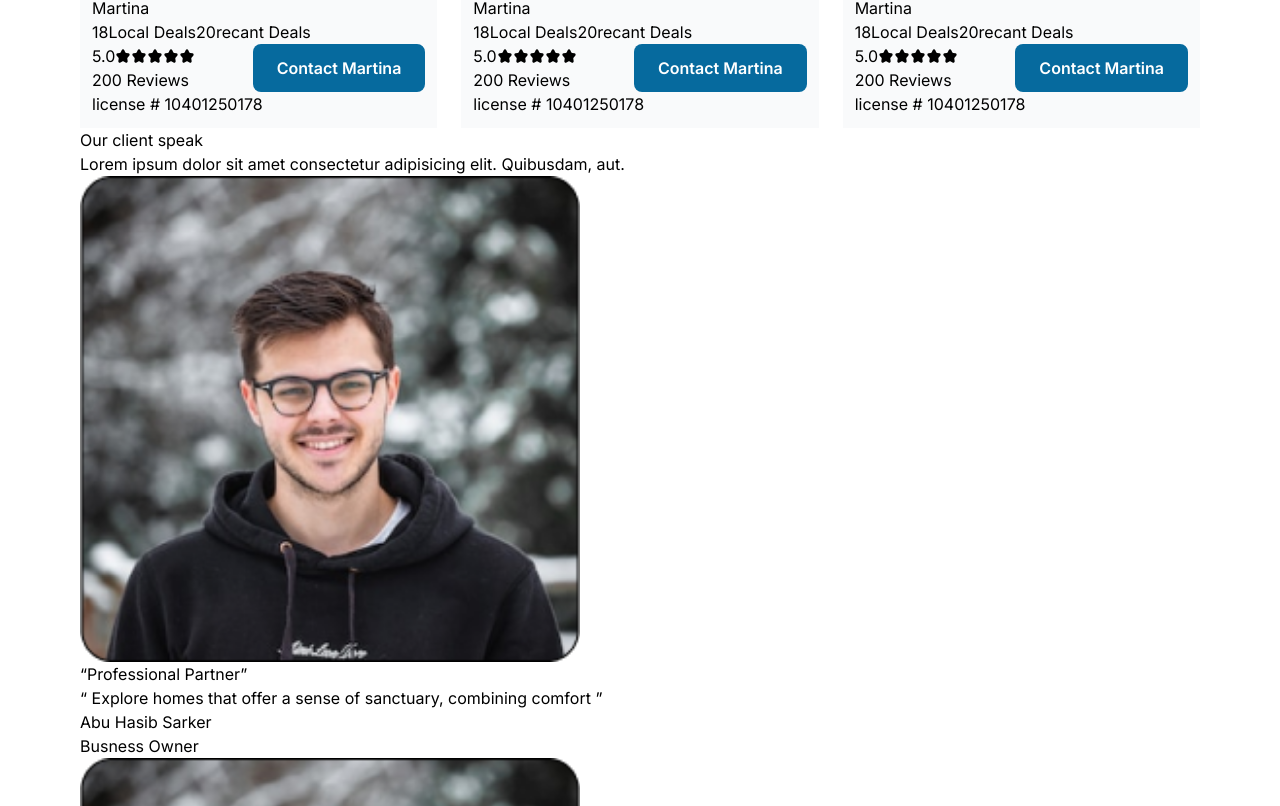
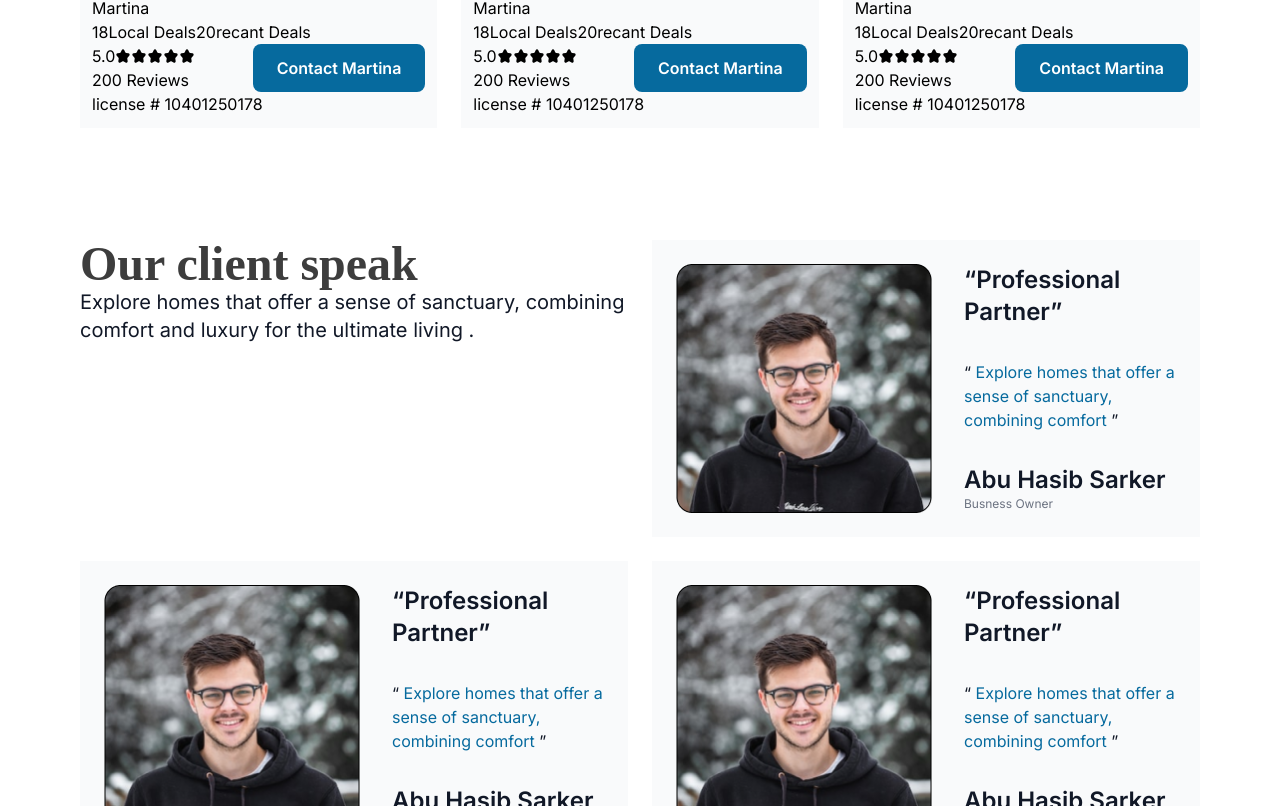
Before and after one commit to hasib9-99/rental, a Next.js app: page / in a window 1280 px wide. Shown: the part 3234-4040 px from the top of the page. Built offline with nearby package versions, Linux system fonts and the light colour scheme.

Commit message:
our client

```diff
--- a/src/app/page.tsx
+++ b/src/app/page.tsx
@@ -147,22 +147,22 @@ export default function Home() {
       </section>
 
 
-      <section>
+      <section className="grid sm:grid-cols-1 md:grid-cols-2 pt-28 gap-6 rounded-lg">
         <div>
-          <h2>Our client speak</h2>
-          <p>Lorem ipsum dolor sit amet consectetur adipisicing elit. Quibusdam, aut.</p>
+          <h2 className="sub-title">Our client speak</h2>
+          <p className="text-xl text-gray-900">Explore homes that offer a sense of sanctuary, combining comfort and luxury for the ultimate living .</p>
         </div>
         {
           ['client.png', 'client.png', 'client.png'].map((item: any, i: number) => {
             return (
-              <div key={i}>
-                <Image src={`/assets/images/${item}`} width={500} height={500} alt="client image" />
-                <div>
-                  <h4>“Professional Partner”</h4>
-                  <p><span>“</span> Explore homes that offer a sense of sanctuary, combining comfort <span>”</span></p>
+              <div key={i} className="bg-gray-50 p-6 flex gap-8">
+                <Image  src={`/assets/images/${item}`} width={256} height={250} alt="client image" />
+                <div className="flex flex-col gap-8">
+                  <h4 className="text-2xl text-gray-900 font-semibold	">“Professional Partner”</h4>
+                  <p className="text-base text-primary"><span className="text-gray-900">“</span> Explore homes that offer a sense of sanctuary, combining comfort <span className="text-gray-900">”</span></p>
                   <div>
-                    <h4>Abu Hasib Sarker</h4>
-                    <p>Busness Owner</p>
+                    <h4 className="text-2xl text-gray-900 font-semibold">Abu Hasib Sarker</h4>
+                    <p className="text-xs text-gray-500">Busness Owner</p>
                   </div>
                 </div>
               </div>
@@ -183,36 +183,6 @@ export default function Home() {
 
 
 
-
-
-
-
-
-
-
-
-
-      {/* <p className="bg-regal-blue-100">
-        this is home page
-      </p>
-
-      <button className="btn-primary">Button Primary</button>
-      <button className="btn bg-gray-300 hover:bg-gray-400">Button Secondary</button>
-
-      <div className="grid grid-cols-3 gap-5">
-        {
-          ["floki.jpg", "floki.jpg", "floki.jpg", "floki.jpg", "floki.jpg", "floki.jpg"].map((item: any, i: any) => {
-            return (
-              <div className="shadow-md bg-blue-300 p-5">
-                <Image src={`/assets/images/${item}`} width={300} height={400} alt="Floki the dog" />
-                <p>Lorem ipsum dolor sit amet consectetur adipisicing elit. Veritatis, modi!</p>
-              </div>
-            )
-          })
-        }
-      </div> */}
-
-
     </main>
   );
 }
```
